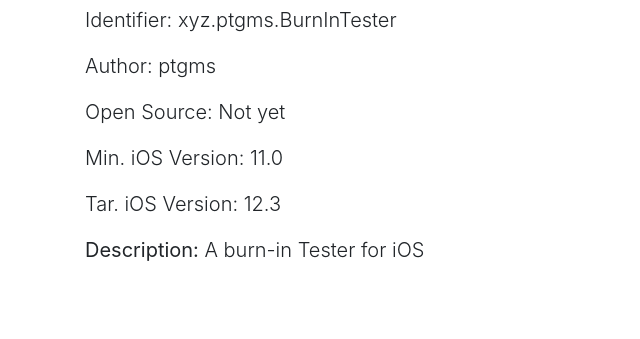
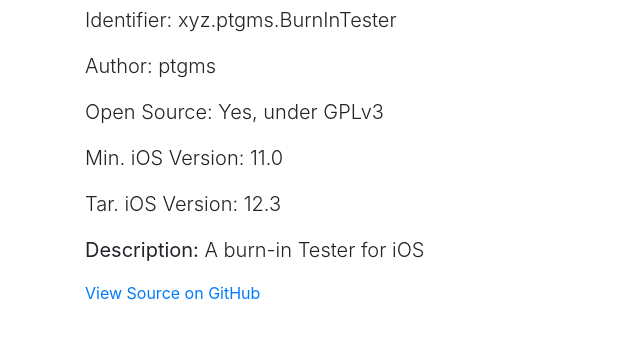
Before and after one commit to ptgms/ptgms.github.io, a plain HTML site: page repo/Files/burnin/index.html in a window 1280 px wide. Shown: the part 55-394 px from the top of the page, without its empty margins (0-640 px from the left). Drawn offline with Linux system fonts and the light colour scheme.

Commit message:
add source link for burnin tester

```diff
--- a/repo/Files/burnin/index.html
+++ b/repo/Files/burnin/index.html
@@ -16,11 +16,11 @@
             </div>
             <p class="lead">Identifier: xyz.ptgms.BurnInTester</p>
             <p class="lead">Author: ptgms</p>
-            <p class="lead">Open Source: Not yet</p>
+            <p class="lead">Open Source: Yes, under GPLv3</p>
             <p class="lead">Min. iOS Version: 11.0</p>
             <p class="lead">Tar. iOS Version: 12.3</p>
             <p class="lead"><b>Description:</b> A burn-in Tester for iOS</p>
-            <!--<a href="https://github.com/ptgms/burnin-tester-ios">View Source on GitHub</a> -->
+            <a href="https://github.com/ptgms/BurnInTester-iOS">View Source on GitHub</a>
         </div>
     </body>
 </html>
```
